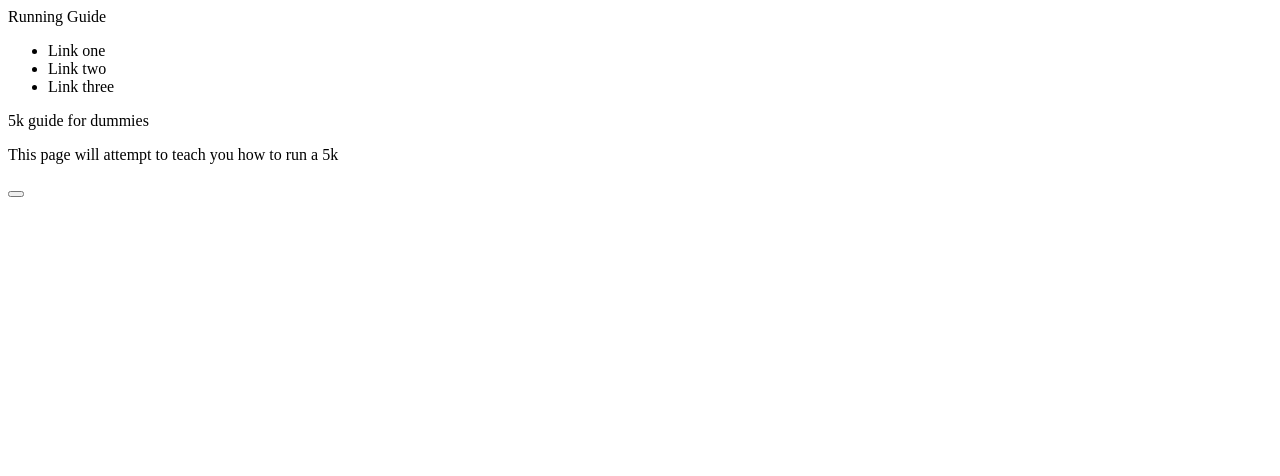
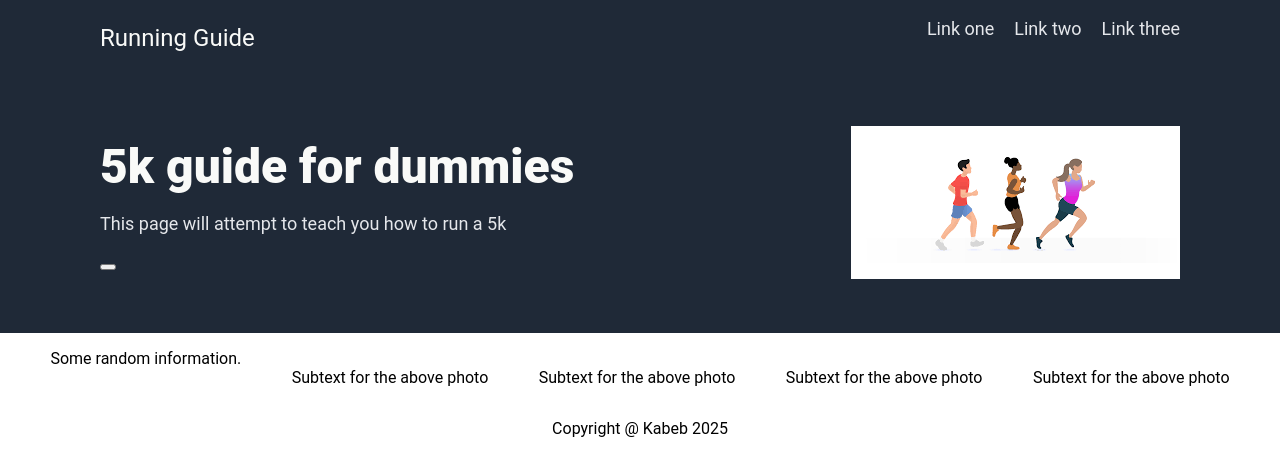
Before and after one commit to Kabeb/running-guide-demo-page, a plain HTML site: page index.html in a window 1280 px wide. Drawn offline with Linux system fonts and the light colour scheme.

Commit message:
Header, footer, main content, css

```diff
--- a/css/style.css
+++ b/css/style.css
@@ -0,0 +1,61 @@
+body {
+    font-family: Roboto;
+    display: flex;
+    flex-direction: column;
+    margin: 0;
+}
+
+.header {
+    display: flex;
+    justify-content: space-between;
+    background-color: #1F2937;
+    color: white;
+    padding: 0 100px;
+    font-size: 24px;
+    color: #F9FAF8;
+}
+
+.links {
+    display: flex;
+    flex-direction:row;
+    gap: 20px;
+    list-style-type: none;
+
+}
+
+.main {
+    display: flex;
+    padding: 50px 0px;
+    background-color: #1F2937;
+    color: #F9FAF8;
+    padding: 50px 100px;
+    justify-content: space-between;
+    align-items: center;
+
+}
+
+.header-text {
+    font-size: 48px;
+    font-weight: 900;
+    color: #F9FAF8;
+    margin: 0;
+}
+
+.hero-secondary, .links {
+    font-size: 18px;
+    color: #E5E7EB;
+}
+
+.images {
+    display: flex;
+    flex-direction: row;
+    justify-content: space-evenly;
+}
+
+
+
+
+.footer {
+    display: flex;
+    justify-content: center;
+}
--- a/index.html
+++ b/index.html
@@ -7,8 +7,9 @@
         <link rel="stylesheet" href="css/style.css">
     </head>
     <body>
+        <div class="hero">
             <div class="header">
-            Running Guide
+                <p>Running Guide</p>
                 <ul class="links">
                     <li>Link one</li>
                     <li>Link two</li>
@@ -18,15 +19,38 @@
 
             <div class="main">
                 <div class="text">
-                <p>5k guide for dummies</p>
-                <p>This page will attempt to teach you how to run a 5k</p>
+                    <p class="header-text">5k guide for dummies</p>
+                    <p class="hero-secondary">This page will attempt to teach you how to run a 5k</p>
                     <button class="main-button"></button>
                 </div>
                 <div class="main-image">
-
+                    <img src="images/running.png" alt="People running">
+                </div>
             </div>
         </div>
 
+        <div class="images">
+            <p>Some random information.</p>
+            <div class="image">
+                <img src="" alt="">
+                <p>Subtext for the above photo</p>
+            </div>
+            <div class="image">
+                <img src="" alt="">
+                <p>Subtext for the above photo</p>
+            </div>
+            <div class="image">
+                <img src="" alt="">
+                <p>Subtext for the above photo</p>
+            </div>
+            <div class="image">
+                <img src="" alt="">
+                <p>Subtext for the above photo</p>
+            </div>
+        </div>
 
+        <div class="footer">
+            <p>Copyright <span>&#64</span> Kabeb 2025</p>
+        </div>
     </body>
 </html>
```
Also changed, not shown: images/running.png (added). Lines whose indentation alone changed are shown as unchanged.
